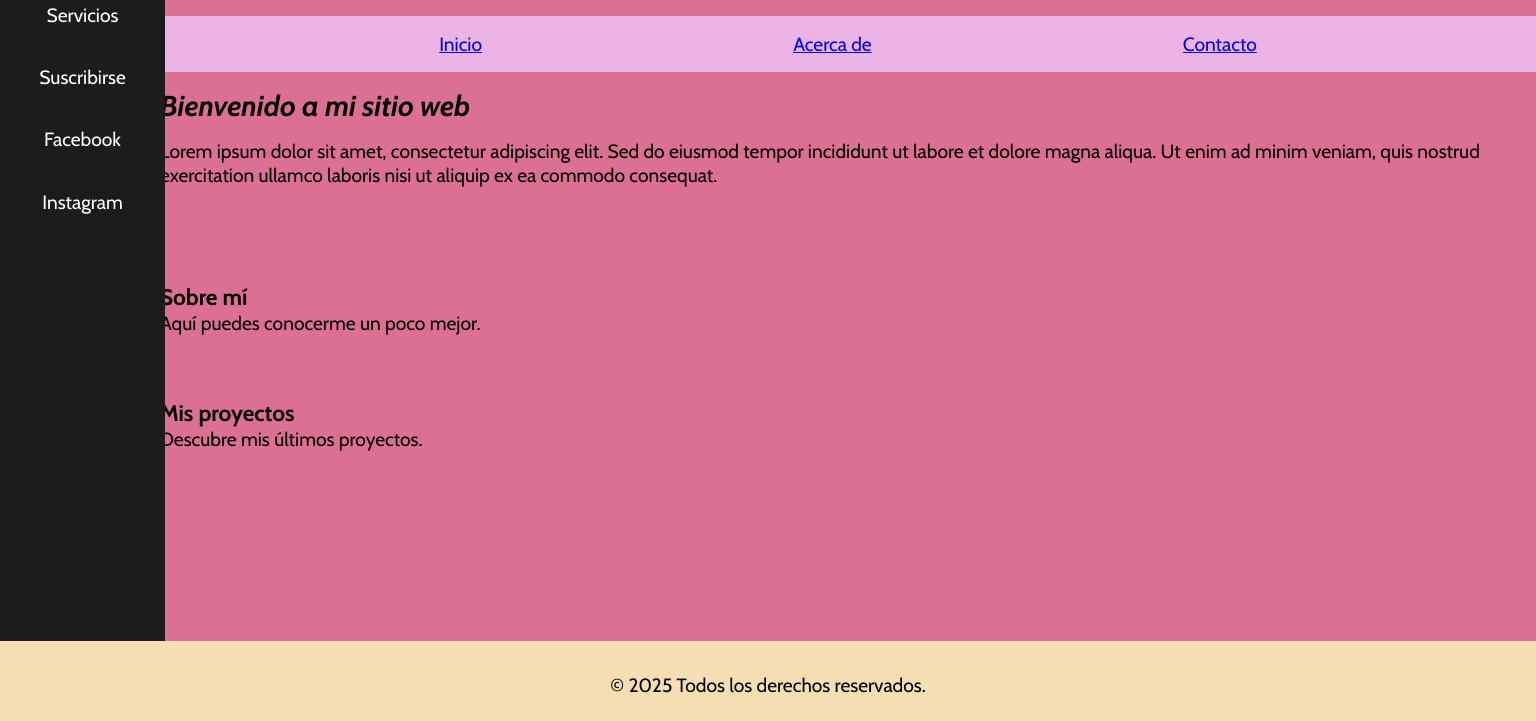
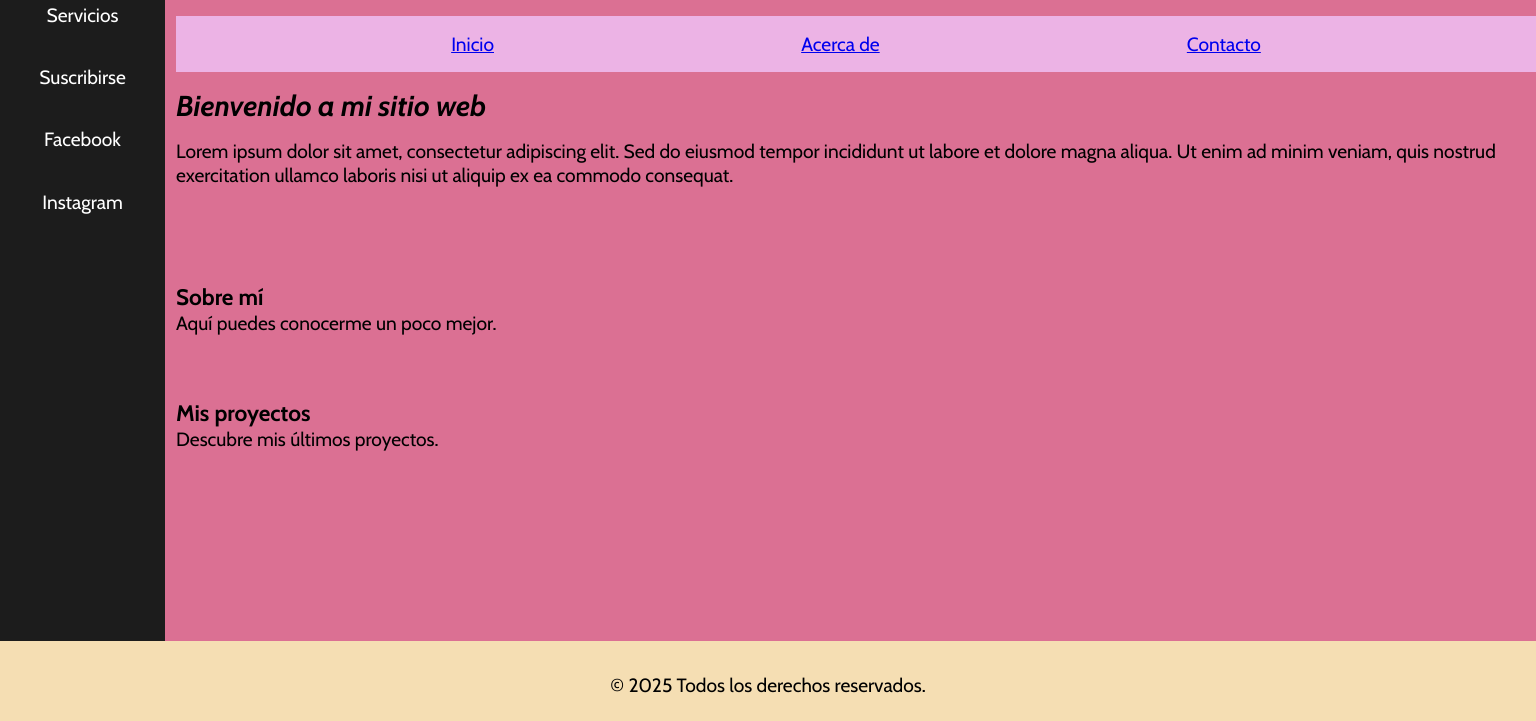
Before and after one commit to TICAMOLINA/desafio-12-ejercicio-a, a website built with Vite: page index.html in a window 1536 px wide. Shown: the part 79-800 px from the top of the page. Built offline with nearby package versions, Linux system fonts and the light colour scheme; a web font is replaced by a local one.

```diff
--- a/src/sass/style.scss
+++ b/src/sass/style.scss
@@ -18,6 +18,6 @@
     }
 
     @media screen and (min-width: 1400px) {
-        margin-left: 10rem;
+        margin-left: 11rem;
     }
 }
```
Also changed, not shown: README.md (added).
